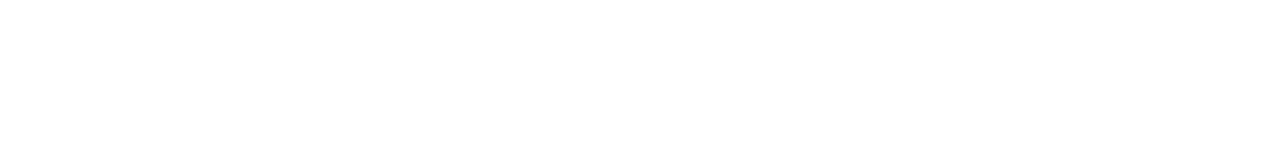
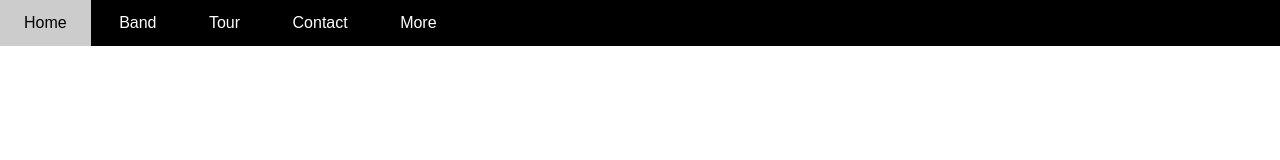
Before and after one commit to PaoWanHeng/baicuaminh, a plain HTML site: page w3_band/index.html in a window 1280 px wide. Drawn offline with Linux system fonts and the light colour scheme.

Commit message:
12/28/2024

```diff
--- a/w3_band/accets/css/style.css
+++ b/w3_band/accets/css/style.css
@@ -4,3 +4,54 @@
     box-sizing: border-box;
 
 }
+html {
+    font-family: Arial, Helvetica, sans-serif;
+}
+#main {
+
+}
+
+#header {
+    height: 46px;
+    background-color: #000;
+
+}
+
+#nav {
+
+}
+
+#nav li {
+    display: inline-block;
+}
+
+#nav li a {
+    color: #fff;
+    text-decoration: none;
+    line-height: 46px;
+    padding: 0 24px;
+    display: inline-block;
+
+}
+#nav li:hover a {
+    color: #000;
+    background-color: #ccc;
+
+}
+
+#nav .subnav {
+    display: none   ;
+}
+
+#slider {
+
+}
+
+#content {
+
+}
+
+#footer {
+
+
+}
--- a/w3_band/index.html
+++ b/w3_band/index.html
@@ -9,7 +9,20 @@
 <body>
     <div id="main">
         <div id="header">
-
+            <ul id="nav">
+                <li><a href="">Home</a></li>
+                <li><a href="">Band</a></li>
+                <li><a href="">Tour</a></li>
+                <li><a href="">Contact</a></li>
+                <li>
+                    <a href="#">More</a>
+                    <ul class="subnav">
+                        <ul class="li"><a href="">Merchandise</a></ul>
+                        <ul class="li"><a href=""></a>Extras</ul>
+                        <ul class="li"><a href=""></a>Media</ul>
+                    </ul>
+                </li>
+            </ul>
         </div>
 
         <div id="slider">
```
